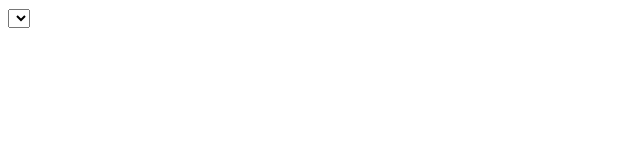
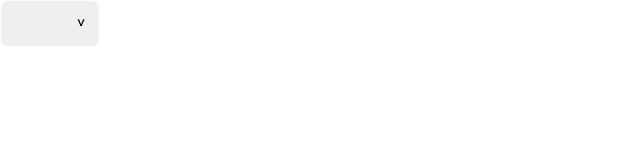
Before and after one commit to CrystallizeAPI/component-plugin-enum, a website with bundled scripts: page src/editor/index.html in a window 1280 px wide. Shown: the whole page, without its empty margins (0-640 px from the left). Built offline with nearby package versions, Linux system fonts and the light colour scheme.

Commit message:
Shared styling

```diff
--- a/src/editor/index.html
+++ b/src/editor/index.html
@@ -4,16 +4,11 @@
     <meta charset="UTF-8" />
     <meta name="viewport" content="width=device-width, initial-scale=1.0" />
     <title>Enum editor</title>
+    <link rel="stylesheet" href="../style.css" />
     <link
       href="https://fonts.googleapis.com/css2?family=Roboto+Slab:wght@700&amp;family=Roboto:wght@400;500;700&amp;display=swap"
       rel="stylesheet"
     />
-    <style>
-      body {
-        font-family: "Roboto", sans-serif;
-        font-weight: 300;
-      }
-    </style>
   </head>
   <body>
     <main>Please wait...</main>
--- a/src/editor/index.js
+++ b/src/editor/index.js
@@ -15,6 +15,7 @@ window.onValueChange = function (event) {
   function render() {
     if (!multiple) {
       main.innerHTML = `
+        <span class="fancy-select">
           <select onchange="onValueChange(event)">
             ${(enums || [])
               .map(
@@ -25,6 +26,7 @@ window.onValueChange = function (event) {
               )
               .join("")}
           </select>
+        </span>
       `;
     } else {
       main.innerHTML = `
--- /dev/null
+++ b/src/style.css
@@ -0,0 +1,31 @@
+* {
+  box-sizing: border-box;
+}
+
+body {
+  margin: 0;
+  font-family: "Roboto", sans-serif;
+  font-weight: 300;
+}
+
+.fancy-select {
+  display: inline-block;
+  position: relative;
+}
+
+.fancy-select::after {
+  content: ">";
+  transform: rotate(90deg);
+  position: absolute;
+  right: 15px;
+  top: 13px;
+}
+
+.fancy-select select {
+  appearance: none;
+  min-width: 100px;
+  border: 1px solid #fefefe;
+  border-radius: 8px;
+  padding: 15px;
+  padding-right: 35px;
+}
```
Also changed, not shown: src/component-config/index.html (+1 -6 lines). Lines whose indentation alone changed are shown as unchanged.
